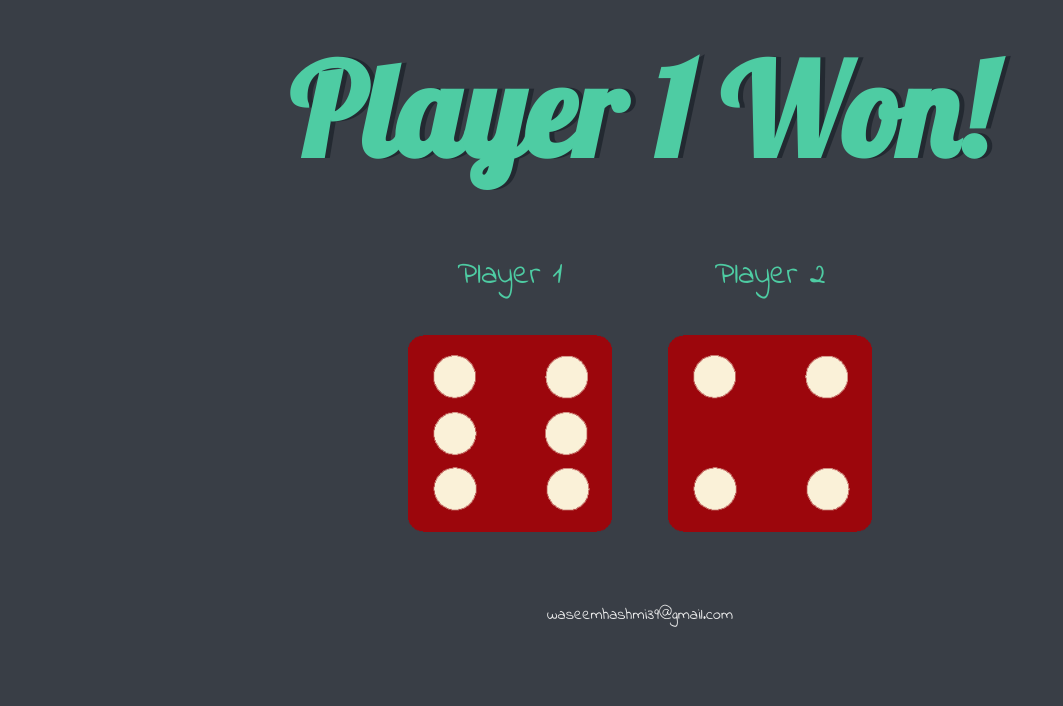
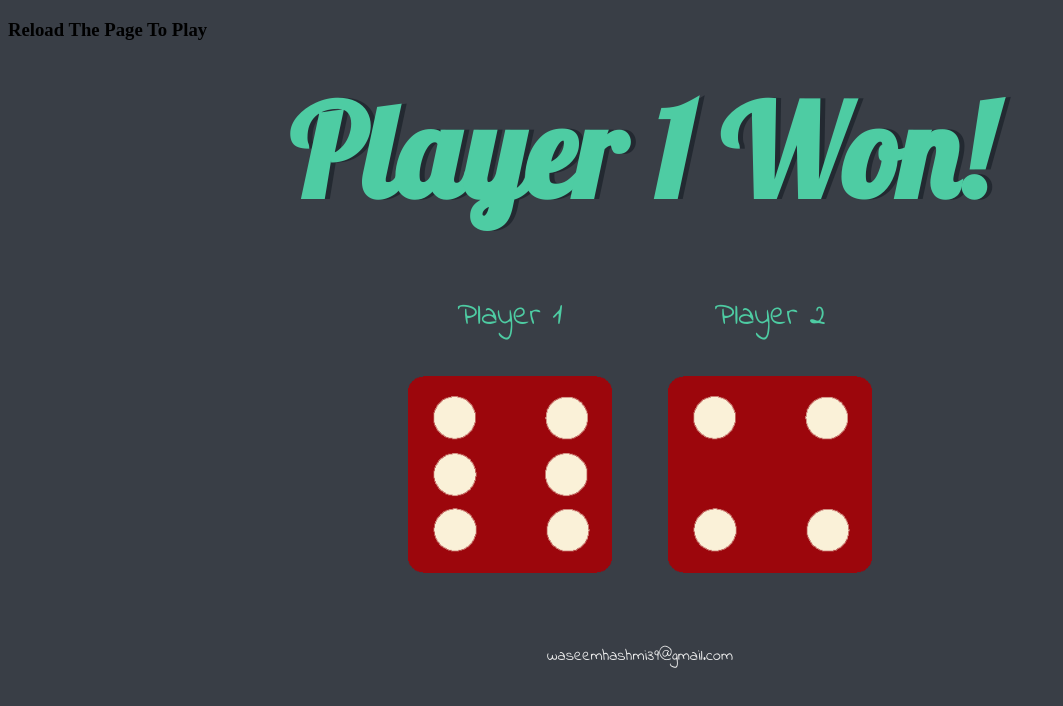
Before and after one commit to hashmi-waseem/Dice-Game, a plain HTML site: page index.html in a window 1280 px wide. Shown: the whole page, without its empty margins (0-1063 px from the left). Drawn offline with Linux system fonts and the light colour scheme.

Commit message:
Update index.html

```diff
--- a/index.html
+++ b/index.html
@@ -8,7 +8,7 @@
 
   </head>
   <body>
-
+    <h3>Reload The Page To Play</h3>
     <div class="container">
       <h1>Refresh Me!</h1>
 
```
